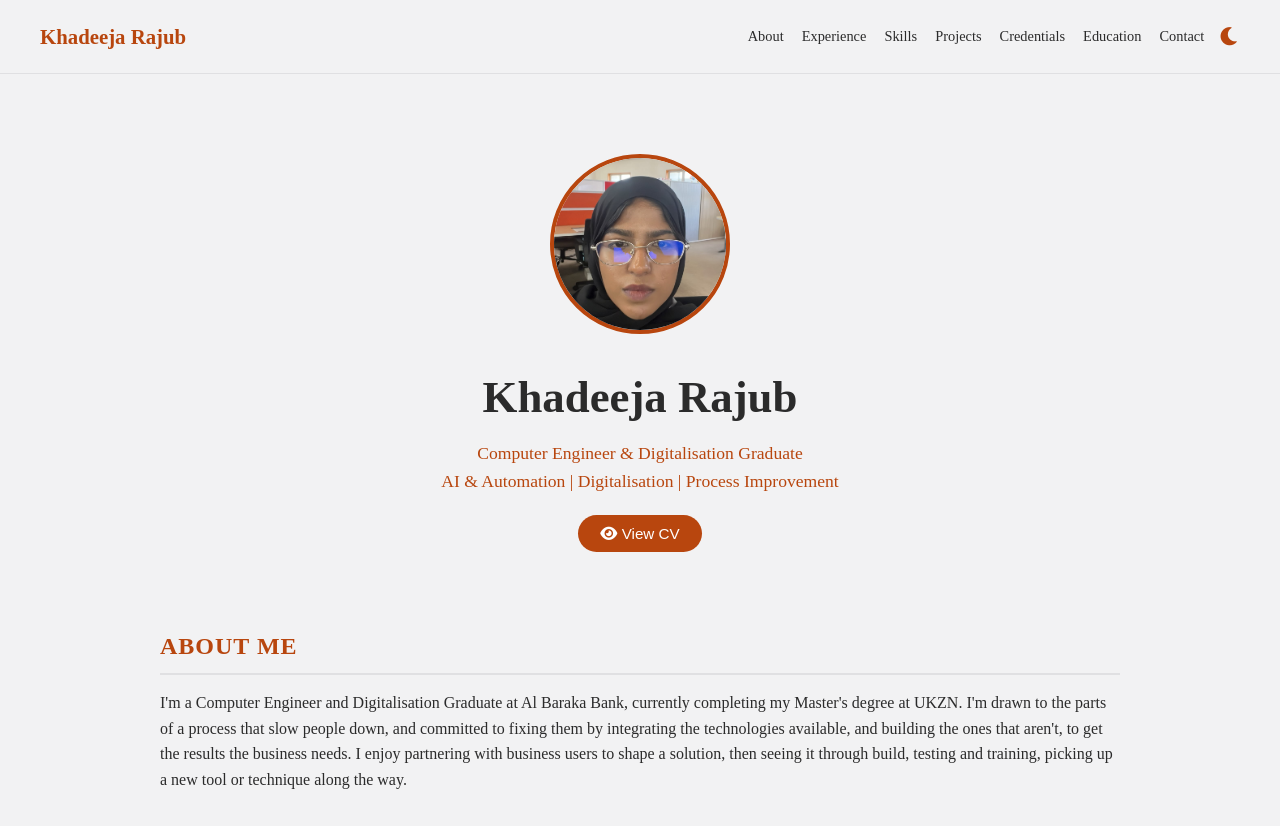
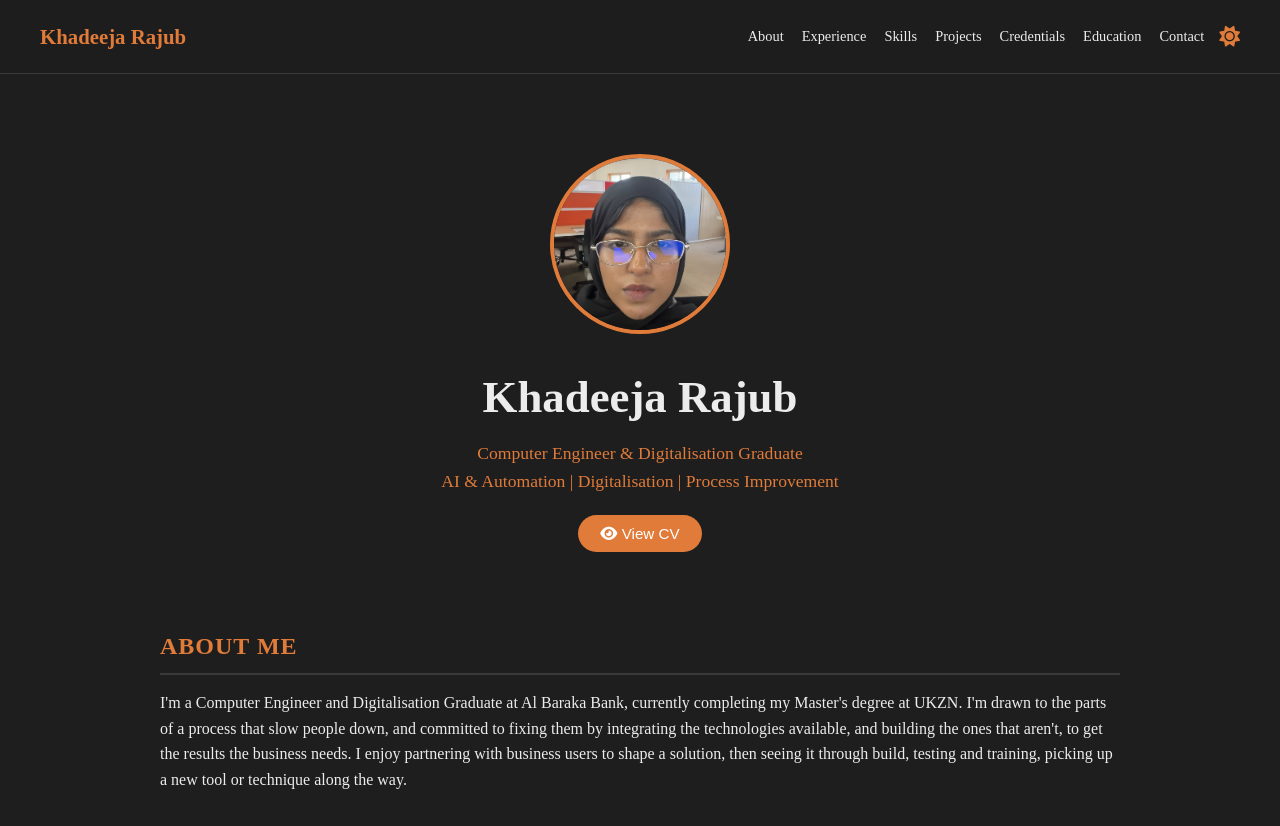
Before and after one commit to deejbrajub/portfolio-website, a plain HTML site: page index.html in a window 1280 px wide. Shown: the top 826 px of the page. Drawn offline with Linux system fonts and the light colour scheme.

Commit message:
Update index.html

```diff
--- a/index.html
+++ b/index.html
@@ -1,5 +1,5 @@
 <!DOCTYPE html>
-<html lang="en">
+<html lang="en" data-theme="dark">
 <head>
     <meta charset="UTF-8">
     <meta name="viewport" content="width=device-width, initial-scale=1.0">
@@ -8,11 +8,11 @@
 
     <style>
         :root {
-            --bg: #f2f2f3;
+            --bg: #eceded;
             --text: #2b2b2b;
             --accent: #b8460e;
-            --card-bg: #ffffff;
-            --border: #e0e0e2;
+            --card-bg: #f8f8f8;
+            --border: #dcdcde;
         }
 
         [data-theme="dark"] {
@@ -41,7 +41,7 @@
             justify-content: space-between;
             align-items: center;
             padding: 15px 20px;
-            background: rgba(242, 242, 243, 0.95);
+            background: rgba(236, 237, 237, 0.95);
             backdrop-filter: blur(10px);
             position: sticky;
             top: 0;
@@ -195,7 +195,7 @@
         footer {
             text-align: center;
             padding: 20px;
-            background: #e4e4e6;
+            background: #dfdfe1;
             margin-top: 20px;
             font-size: 0.85rem;
         }
@@ -260,7 +260,7 @@
             <a href="#contact">Contact</a>
         </nav>
         <button class="theme-toggle" id="theme-toggle">
-            <i class="fas fa-moon"></i>
+            <i class="fas fa-sun"></i>
         </button>
     </div>
 </header>
```
